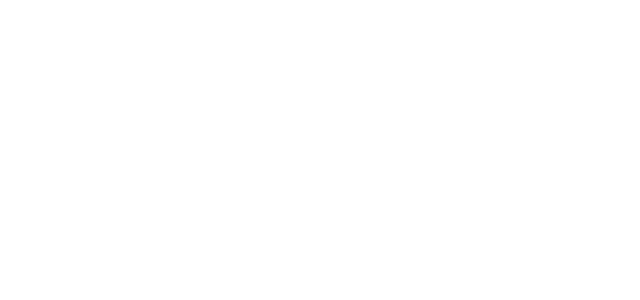
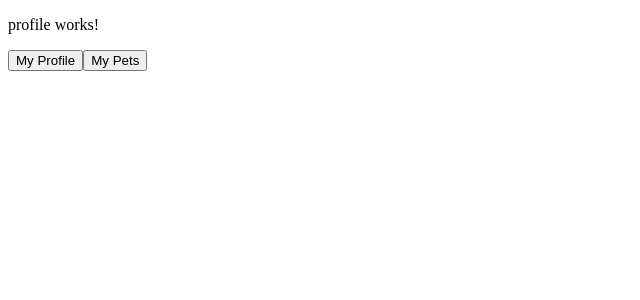
Before and after one commit to JohanHeman/PetAndOwner-Register, an Angular app in the folder PetAndOwner.Presentation/: page /profile in a window 1280 px wide. Before the commit this address led to /. Shown: the top 300 px of the page, without its empty margins (0-640 px from the left). Built offline with nearby package versions, Linux system fonts and the light colour scheme.

Commit message:
Create profile component to navigate to user profile and users pets

```diff
--- a/PetAndOwner.Presentation/src/app/app.routes.ts
+++ b/PetAndOwner.Presentation/src/app/app.routes.ts
@@ -6,6 +6,7 @@ import { HomePage } from './home/home-page/home-page';
 import { RegisterView } from './register/register-view/register-view';
 import { SetupProfile } from './user/setup-profile/setup-profile';
 import { MyProfile } from './user/my-profile/my-profile';
+import { Profile } from './user/profile/profile';
 
 export const routes: Routes = [
   {path: "register-user", component: RegisterUser},
@@ -14,5 +15,7 @@ export const routes: Routes = [
   {path: "home-page", component: HomePage},
   {path: "", component: Start},
   {path: "setup-profile", component: SetupProfile},
-  {path: "my-profile", component: MyProfile}
+  {path: "my-profile", component: MyProfile},
+  {path: "profile", component: Profile}
+
 ];
--- a/PetAndOwner.Presentation/src/app/home/home-page/home-page.html
+++ b/PetAndOwner.Presentation/src/app/home/home-page/home-page.html
@@ -3,4 +3,4 @@
 <p>look at register:</p>
 <button routerLink="/register-view" >register</button>
 
-<button routerLink="/my-profile">My Profile</button>
+<button routerLink="/profile">Profile</button>
--- /dev/null
+++ b/PetAndOwner.Presentation/src/app/user/profile/profile.html
@@ -0,0 +1,4 @@
+<p>profile works!</p>
+
+<button routerLink="/my-profile">My Profile</button>
+<button>My Pets</button>
```
Also changed, not shown: PetAndOwner.Presentation/src/app/user/profile/profile.ts (added, +10 -0 lines), PetAndOwner.Presentation/src/app/user/profile/profile.css (added), 1 other file (tests, documents, lock files or other folders).
